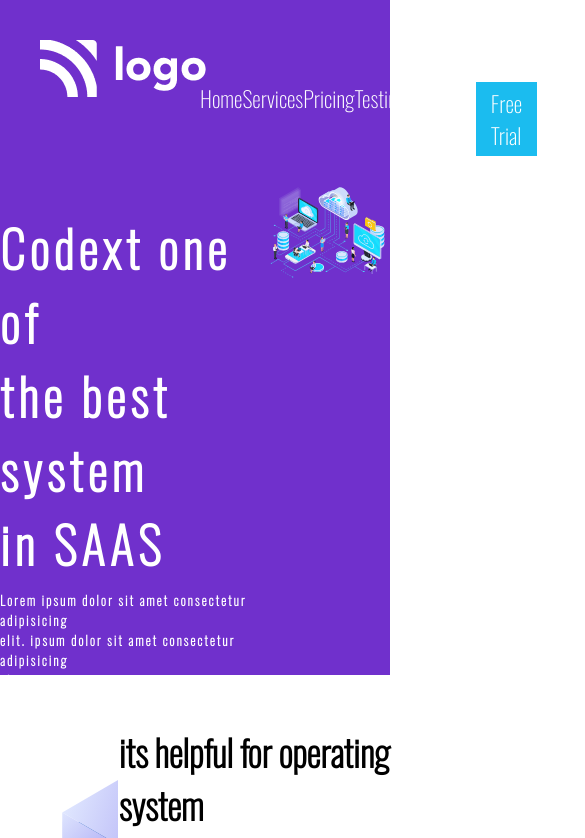
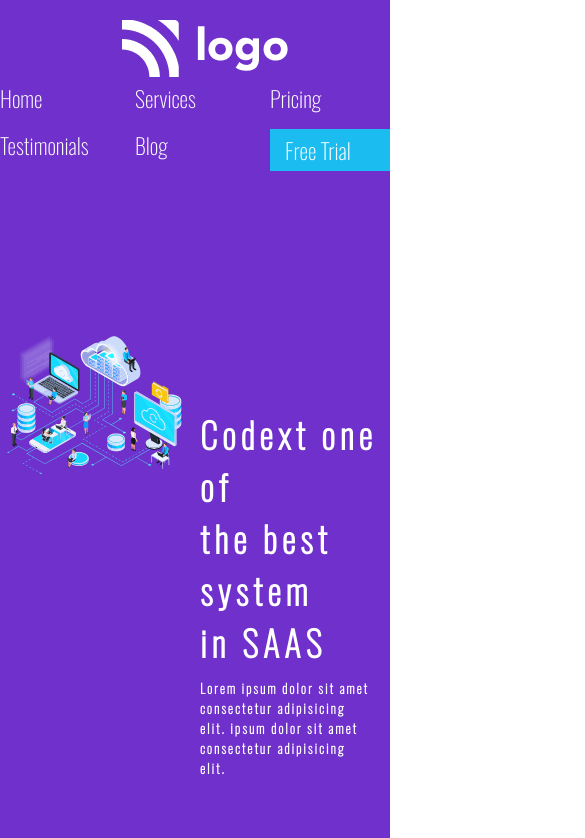
Before and after one commit to Bhardwaz/project-13, a plain HTML site: page index.html in a window 390 px wide. Shown: the top 838 px of the page, 585 px wide, since content can reach past the window. Drawn offline with nearby package versions, Linux system fonts and the light colour scheme.

Commit message:
added media queries

```diff
--- a/index.html
+++ b/index.html
@@ -12,6 +12,7 @@
 </head>
 <body>
     <header class="top_header">
+    <nav class="navbar_container">
         <div class="logo_box">
             <img src="./white-logo.png" alt="">
         </div>
@@ -25,7 +26,8 @@
                 <li class="list_item list_btn">Free Trial</li>
             </ul>
         </div>
-        <div class="container">
+</nav>
+    <div class="container">
             <div class="left_container">
             <h1 class="main_heading">
                 Codext one of <br> the best system <br> in SAAS
@@ -34,11 +36,11 @@
                 Lorem ipsum dolor sit amet consectetur adipisicing <br> elit.
                 ipsum dolor sit amet consectetur adipisicing <br>elit.
             </h5>
-        </div>
+            </div>
         <div class="right_container_img">
 
         </div>
-        </div>
+    </div>
     </header>
     <main class="main_part">
         <div class="left_side_image">
@@ -84,8 +86,6 @@
                         adipisi adipisi adipisi
                     </p>
                    </h3>
-
-
          </div>
 
 
--- a/style.css
+++ b/style.css
@@ -14,24 +14,25 @@ body{
 }
 .top_header{
     background-image: linear-gradient(to right , var(--blue) ,var(--blue));
-    height: 80vh;
-
+    /* height: 80vh; */
+}
+.navbar_container{
+    display: flex;
+    align-items: center;
 }
 .logo_box{
-    display: inline-block;
-    margin-top: 40px;
-    margin-left: 40px;
+   flex: 1 3 100%;
+   margin-top: 20px;
+   margin-left: 20px;
 }
 .menu{
-    display: inline-block;
-    width: 50vw;
-    margin-left: 200px;
-    transform: translateY(-20px);
+   flex: 2 1 100%;
 }
 .menu_list{
     list-style-type: none;
     display: flex;
-    justify-content: space-evenly;
+    justify-content: center;
+    gap: 50px;
 }
 .list_item{
     font-size: 22px;
@@ -53,6 +54,10 @@ body{
     justify-content: space-around;
     align-items: center;
 }
+.left_container{
+    flex: 1 1 100%;
+    margin-left: 10px;
+}
 .main_heading{
     font-size: 50px;
     color: var(--white);
@@ -64,6 +69,7 @@ body{
     margin-top: 10px;
 }
 .right_container_img{
+    flex: 1 1 100%;
     background-image: url(./images/30495\ [Converted]-01\(1\).svg);
     height: 65vh;
     width: 40vw;
@@ -74,13 +80,22 @@ body{
 .main_part{
     margin-top: 50px;
     display: flex;
-    justify-content:space-around;
+    justify-content:space-between;
+    align-items: center;
 }
 .left_side_image{
+    flex: 1 1 100%;
     background-image: url(./images/Saas\ illustration-img2.svg);
-    height:60vh;
+    height:100vh;
     width:30vw;
     background-size: cover;
+}
+.right_side_text{
+    margin: 0 auto;
+    flex: 1 1 100%;
+    display: flex;
+    flex-direction: column;
+    align-items: center;
 }
 .heading_right_side{
     font-size: 36px;
@@ -98,7 +113,10 @@ body{
     text-align: center;
     letter-spacing: 1px;
 }
-
+.cards{
+    display: flex;
+    flex-direction: row;
+}
 .card{
     height: 100%;
     width: 230px;
@@ -130,3 +148,79 @@ body{
     align-items: center;
     margin-top: 50px;
 }
+
+/* MEDIA QUERIES */
+
+@media all and (max-width:500px){
+    .navbar_container{
+        display: flex;
+        flex-direction: column;
+    }
+    .menu{
+        height: 100px;
+    }
+    .menu_list{
+        flex-direction: row;
+        flex-wrap: wrap;
+        justify-content: space-around;
+        gap: 15px;
+    }
+    .list_item{
+        flex: 1 1 25%;
+    }
+    .container{
+        display: flex;
+        flex-direction: column;
+        height: 100vh;
+    }
+    .left_container .main_heading{
+        font-size: 35px;
+    }
+    .right_container_img{
+        order: -1;
+        width: 60vh;
+    }
+    .main_part{
+        min-height: 140vh;
+        flex-direction: column;
+    }
+    .left_side_image{
+    width: 35vh;
+    }
+    .heading3{
+    margin-top: -200px;
+    }
+    .cards{
+        flex-direction: column;
+        gap: 50px;
+    }
+
+}
+
+@media all and (max-width:850px){
+    .container{
+        display: flex;
+        flex-direction: row;
+        height: 100vh;
+    }
+    .left_container{
+        display: flex;
+        flex-direction: column;
+        align-items: flex-end;
+    }
+    .right_container_img{
+        order: -1;
+        width: 60vh;
+    }
+    .left_side_image{
+    height: 60vh;
+    }
+    .cards{
+        margin-bottom: 20px;
+        flex-direction: row;
+        flex-wrap: wrap;
+        gap: 35px;
+        /* flex: 1 1 100%; */
+    }
+
+}
```
Also changed, not shown: 1 other file.
